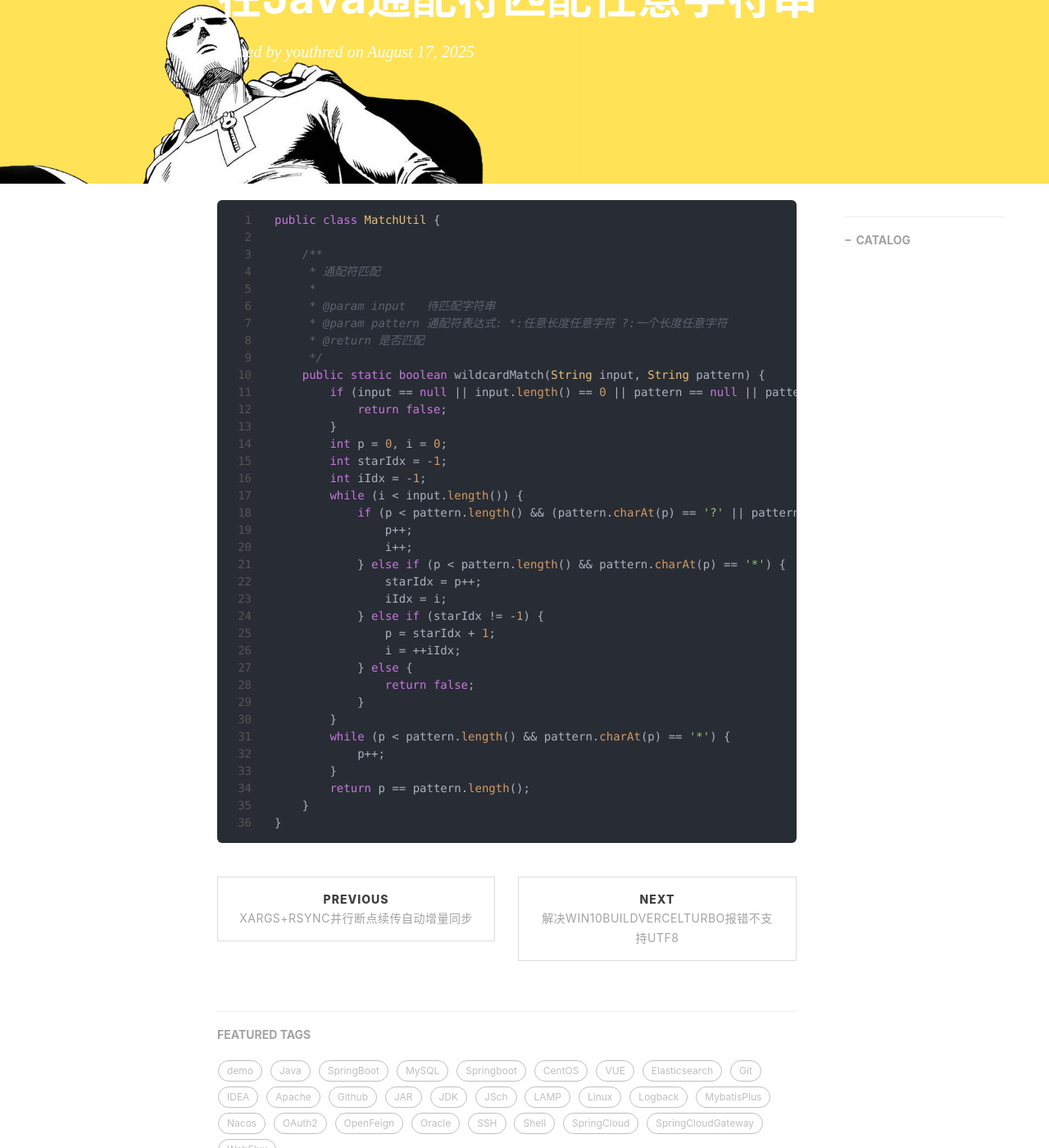
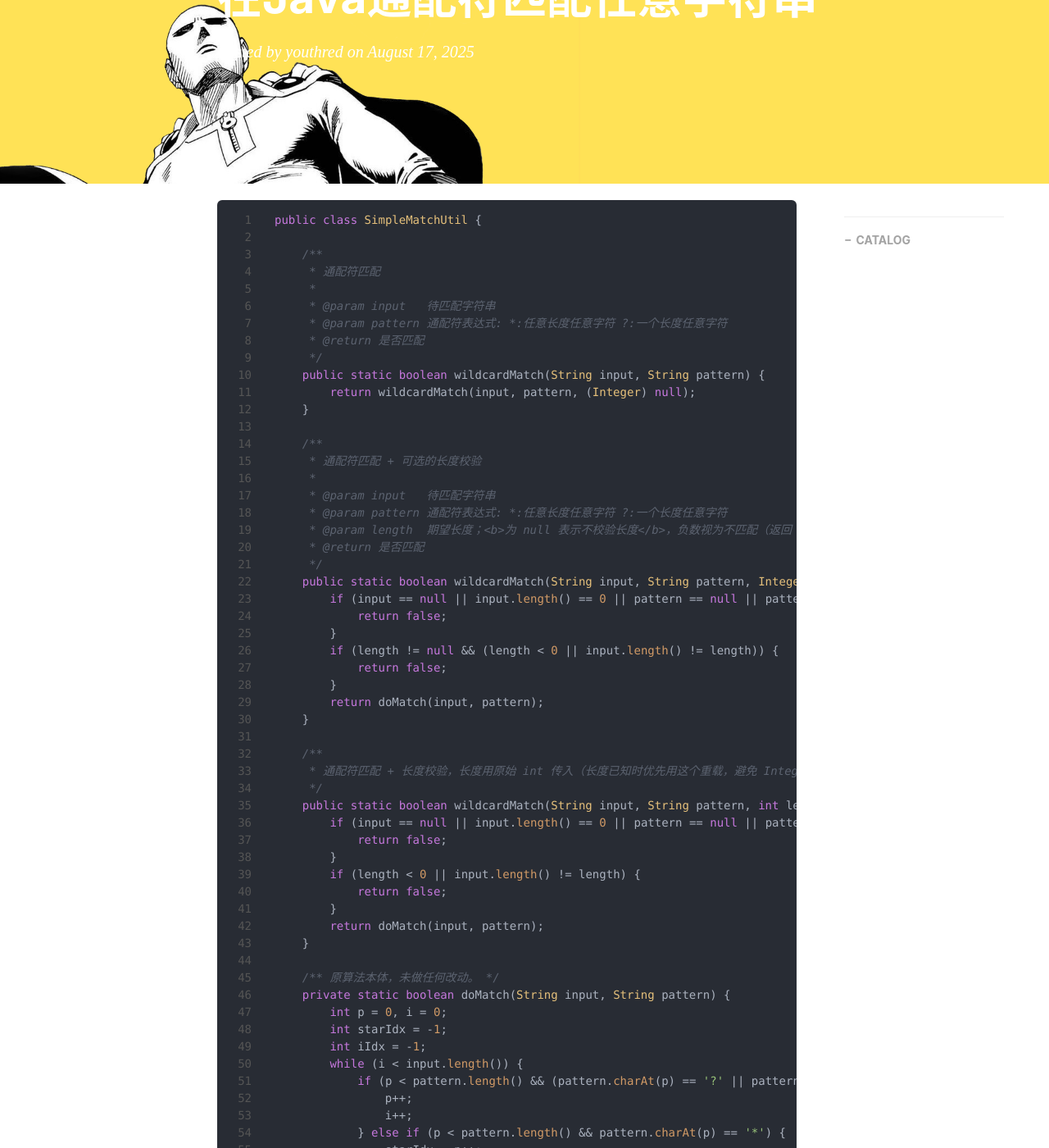
Before and after one commit to youthredblog/youthredblog.github.io, a Jekyll site: the page built from _posts/2025-08-17-在Java通配符匹配任意字符串.md, in a window 1280 px wide and 1400 px high, scrolled down 233 px. Shown: the whole window at 82% size. Built offline with Jekyll 4.4.1, drawn with Linux system fonts in a browser that asks for light colours; nearby versions of some CDN libraries; comment, search, counter and statistics services are not loaded; some of the changed text lies outside the part shown.

Commit message:
Update 2025-08-17-在Java通配符匹配任意字符串.md

````diff
--- a/_posts/2025-08-17-在Java通配符匹配任意字符串.md
+++ b/_posts/2025-08-17-在Java通配符匹配任意字符串.md
@@ -10,7 +10,7 @@ tags: [Java]
 ---
 
 ```java
-public class MatchUtil {
+public class SimpleMatchUtil {
 
     /**
      * 通配符匹配
@@ -20,9 +20,42 @@ public class MatchUtil {
      * @return 是否匹配
      */
     public static boolean wildcardMatch(String input, String pattern) {
+        return wildcardMatch(input, pattern, (Integer) null);
+    }
+
+    /**
+     * 通配符匹配 + 可选的长度校验
+     *
+     * @param input   待匹配字符串
+     * @param pattern 通配符表达式: *:任意长度任意字符 ?:一个长度任意字符
+     * @param length  期望长度；<b>为 null 表示不校验长度</b>，负数视为不匹配（返回 false，不抛异常）
+     * @return 是否匹配
+     */
+    public static boolean wildcardMatch(String input, String pattern, Integer length) {
         if (input == null || input.length() == 0 || pattern == null || pattern.length() == 0) {
             return false;
         }
+        if (length != null && (length < 0 || input.length() != length)) {
+            return false;
+        }
+        return doMatch(input, pattern);
+    }
+
+    /**
+     * 通配符匹配 + 长度校验，长度用原始 int 传入（长度已知时优先用这个重载，避免 Integer 装箱）。
+     */
+    public static boolean wildcardMatch(String input, String pattern, int length) {
+        if (input == null || input.length() == 0 || pattern == null || pattern.length() == 0) {
+            return false;
+        }
+        if (length < 0 || input.length() != length) {
+            return false;
+        }
+        return doMatch(input, pattern);
+    }
+
+    /** 原算法本体，未做任何改动。 */
+    private static boolean doMatch(String input, String pattern) {
         int p = 0, i = 0;
         int starIdx = -1;
         int iIdx = -1;
@@ -46,4 +79,5 @@ public class MatchUtil {
         return p == pattern.length();
     }
 }
+
 ```
````
